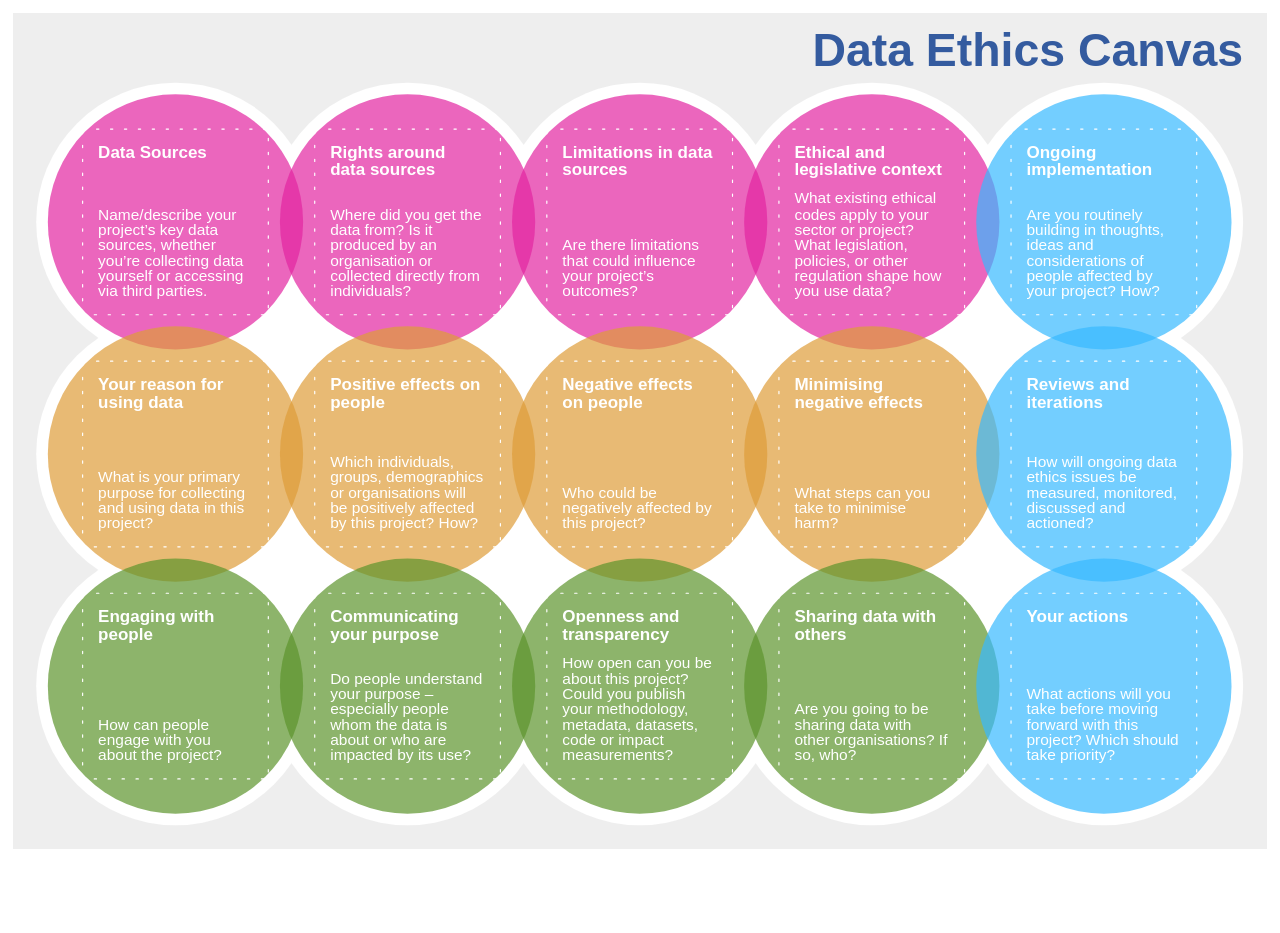
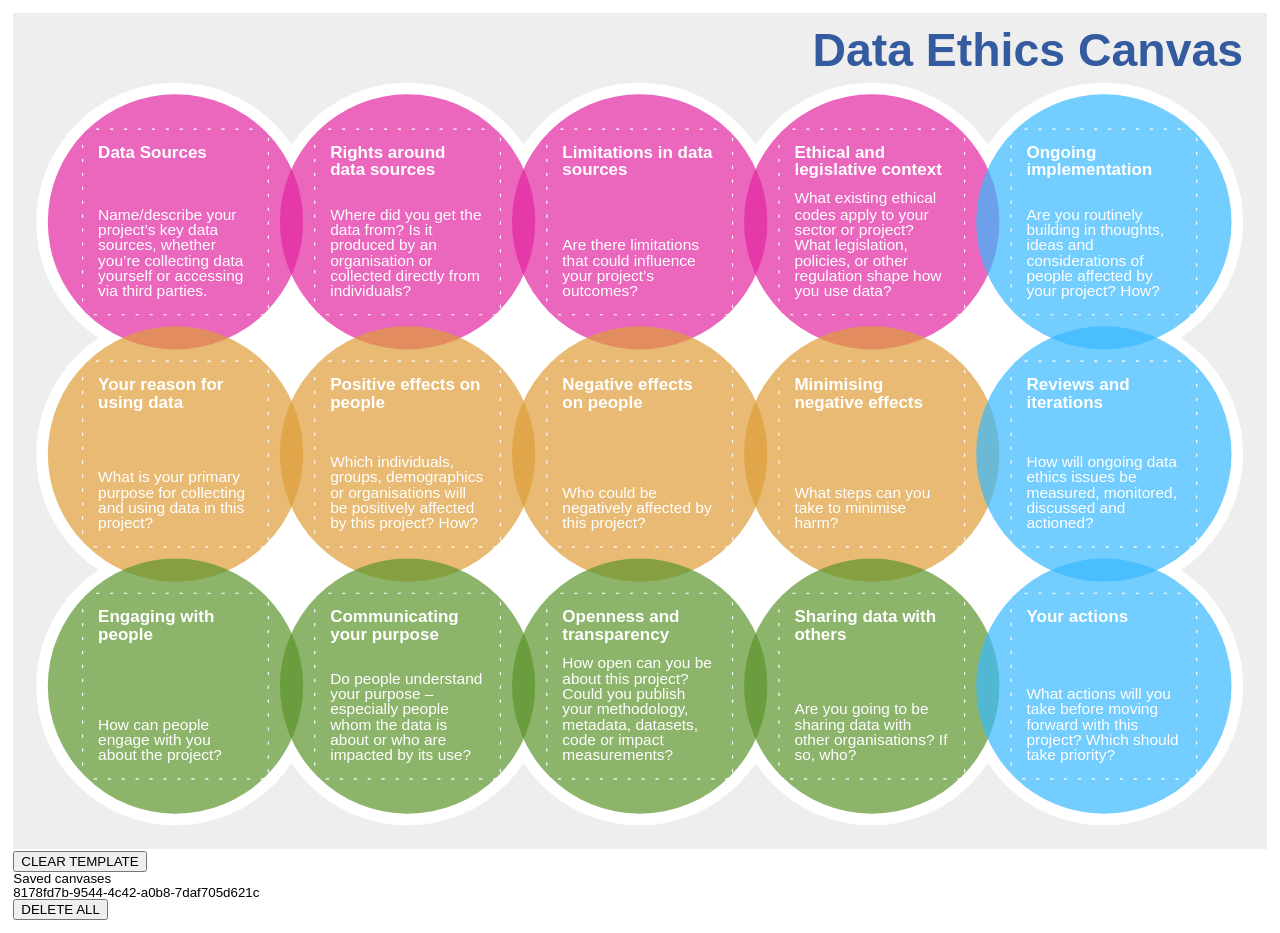
Before and after one commit to theodi/interactive-data-ethics-canvas, a Svelte app: page / in a window 1280 px wide. Before the commit the page ends 865 px from the top, so only its background shows below. Built offline with nearby package versions, Linux system fonts and the light colour scheme.

Commit message:
Add basic control panel

```diff
--- a/src/App.svelte
+++ b/src/App.svelte
@@ -1,10 +1,12 @@
 <script lang="ts">
 	import Canvas from './components/Canvas.svelte';
+  import ControlPanel from './components/ControlPanel.svelte';
 </script>
 
 <main>
   <article>
     <Canvas />
+    <ControlPanel />
   </article>
 </main>
 
--- /dev/null
+++ b/src/components/ControlPanel.svelte
@@ -0,0 +1,15 @@
+<script lang="ts">
+  import { canvasState, savedCanvases } from '../store';
+</script>
+
+<aside>
+  <button on:click={ () => canvasState.resetState() }>CLEAR TEMPLATE</button>
+
+  <h2>Saved canvases</h2>
+  <ul>
+    {#each $savedCanvases as canvas }
+      <li>{canvas}</li>
+    {/each}
+  </ul>
+  <button on:click={ () => { localStorage.clear(); canvasState.resetState();} }>DELETE ALL</button>
+</aside>
--- /dev/null
+++ b/src/events.ts
@@ -0,0 +1,3 @@
+const resetEvent = new Event('odi_canvasreset');
+
+export { resetEvent };
--- a/src/store.ts
+++ b/src/store.ts
@@ -1,13 +1,22 @@
-import { derived, Readable, writable } from 'svelte/store';
+import { derived, writable, readable, Writable } from 'svelte/store';
 import { baseLayout } from './templates/canvas-base';
 import { v4 as uuid } from 'uuid';
 import type { CanvasState, CanvasPrivateState } from './types';
+import { resetEvent } from './events';
 
-const CANVAS_STATE_KEY = 'canvas_state';
+
+// const CANVAS_STATE_KEY = 'canvas_state';
+const CURRENT_KEY = 'canvas_current_key';
+
+let CANVAS_STATE_KEY: string = localStorage.getItem(CURRENT_KEY) || uuid();
+
+const cleanTemplate = () => ({
+  uuid: CANVAS_STATE_KEY, blobs: baseLayout
+})
 
 const initialCanvas = (): CanvasState => {
   const localStorageCanvas = JSON.parse(localStorage.getItem(CANVAS_STATE_KEY));
-  return localStorageCanvas || { uuid: uuid(), blobs: baseLayout };
+  return localStorageCanvas || cleanTemplate();
 };
 
 const canvas = () => {
@@ -17,17 +26,24 @@ const canvas = () => {
     set({ blobs, uuid });
   };
 
+  const resetState = () => {
+    CANVAS_STATE_KEY = uuid();
+    set(cleanTemplate());
+    dispatchEvent(resetEvent);
+  }
+
   return {
     subscribe,
     set,
     update,
     loadCanvas,
+    resetState,
   };
 };
 
 export const canvasState = canvas();
 
-export const serialisedCanvas = derived<Readable<CanvasPrivateState>, CanvasState>(
+export const serialisedCanvas = derived<Writable<CanvasPrivateState>, CanvasState>(
   canvasState,
   $s => {
     const uuid = $s.uuid;
@@ -40,5 +56,14 @@ export const serialisedCanvas = derived<Readable<CanvasPrivateState>, CanvasStat
 );
 
 serialisedCanvas.subscribe(c => {
+  localStorage.setItem(CURRENT_KEY, CANVAS_STATE_KEY);
   localStorage.setItem(CANVAS_STATE_KEY, JSON.stringify(c));
-})
+});
+
+const getLocalCanvases = () => Object.entries(localStorage).filter(([k, v]) => k !== CURRENT_KEY).map(([k, v]) => k);
+
+export const savedCanvases = readable(getLocalCanvases(), (set) => {
+  const handler = () => set(getLocalCanvases());
+  addEventListener('odi_canvasreset', handler, false);
+  return () => removeEventListener('odi_canvasreset', handler, false);
+});
```
